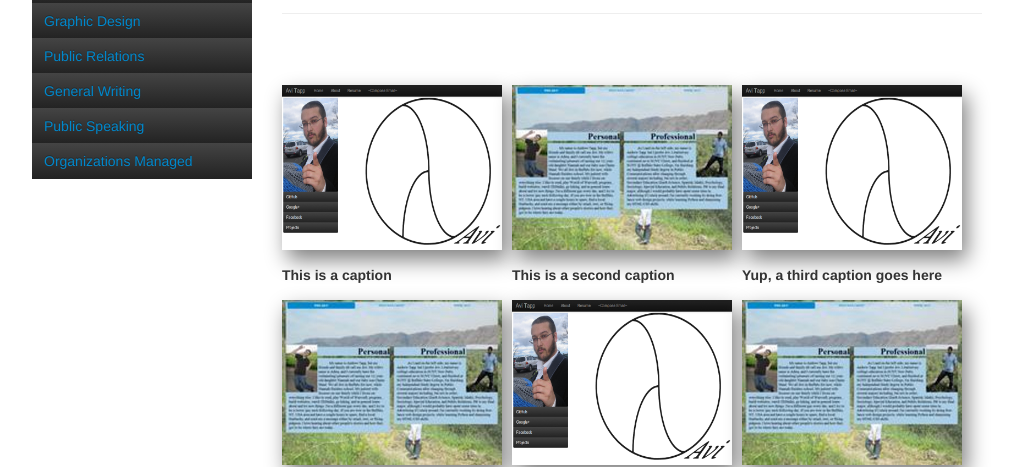
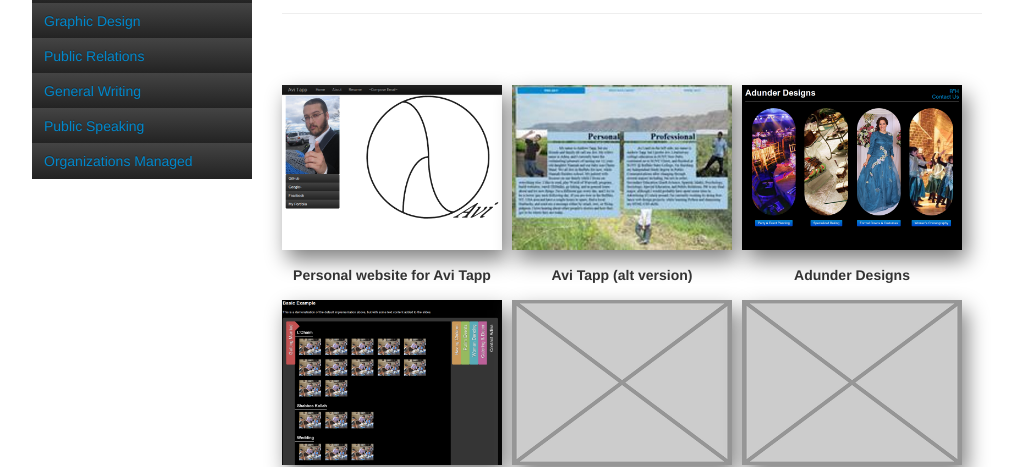
Before and after one commit to AviTapp/personal-website, a plain HTML site: page projects.html in a window 1280 px wide. Shown: the part 112-579 px from the top of the page, without its empty margins (138-1149 px from the left). Drawn offline with nearby package versions, Linux system fonts and the light colour scheme.

Commit message:
built html/css

```diff
--- a/projects.html
+++ b/projects.html
@@ -25,12 +25,12 @@
 				<div class="js-tab" id="tab1">
 					<h1 class="flip">HTML/CSS</h1>
 					<hr class="grid_9">
-					<div class="panel"><img src="img/html01.jpg"><h5>This is a caption</h5></div>
-					<div class="panel"><img src="img/html02.jpg"><h5>This is a second caption</h5></div>
-					<div class="panel"><img src="img/html01.jpg"><h5>Yup, a third caption goes here</h5></div>
-					<div class="panel"><img src="img/html02.jpg"><h5>And sometimes, I might even put a fourth</h5></div>
-					<div class="panel"><img src="img/html01.jpg"></div>
-					<div class="panel"><img src="img/html02.jpg"></div>
+					<div class="panel"><a href="http://goo.gl/WBUJpm"><img src="img/html01.png"></a><h5>Personal website for Avi Tapp</h5></div>
+					<div class="panel"><a href="#"><img src="img/html02.png"></a><h5>Avi Tapp (alt version)</h5></div>
+					<div class="panel"><a href="#"><img src="img/html03.png"></a><h5>Adunder Designs</h5></div>
+					<div class="panel"><a href="#"><img src="img/html04.png"></a><h5>Adunder Designs v2</h5></div>
+					<div class="panel"><a href="#"><img src="img/placeholder.png"></a><h5></h5></div>
+					<div class="panel"><a href="#"><img src="img/placeholder.png"></a><h5></h5></div>
 				</div>
 				<div class="js-tab" id="tab2">
 					<h1 class="flip">Python<br><small>[currently learning]</small></h1>
```
Also changed, not shown: index.html (+1 -1 lines), css/bootstrap.css, img/html01.png (added), img/html02.png (added), img/html03.png (added), img/html04.png (added).
